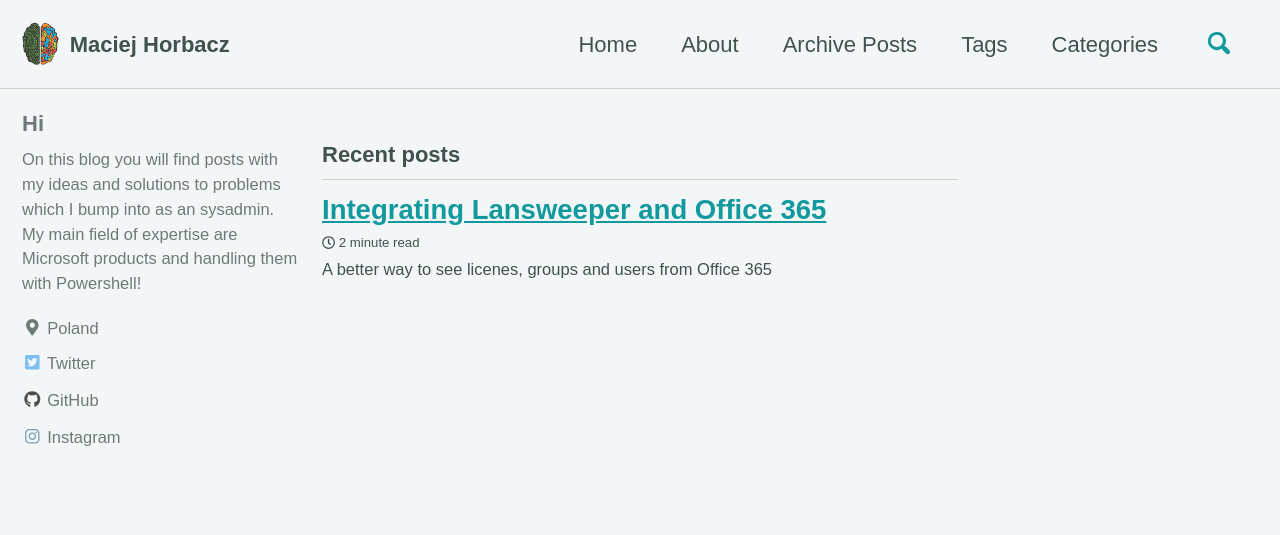
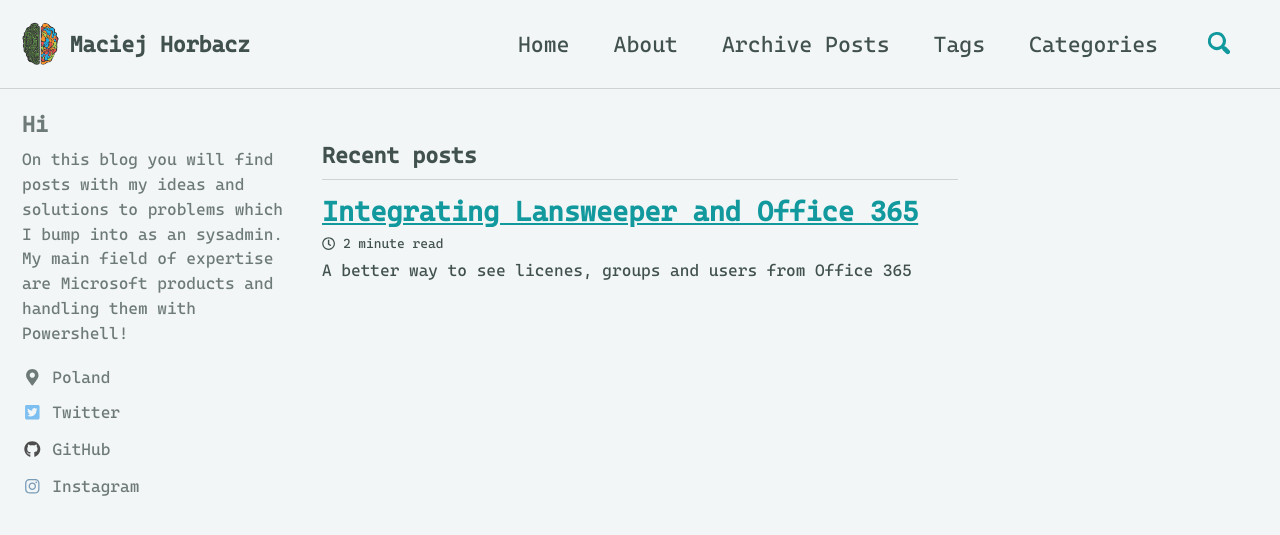
Before and after one commit to UniverseCitiz3n/UniverseCitiz3n.github.io, a Jekyll site: the page built from index.html, in a window 1280 px wide and 900 px high. Shown: the top 535 px of the window. Built offline with Jekyll 4.4.1, drawn with Linux system fonts in a browser that asks for light colours; cached includes are drawn as plain includes; nearby versions of some CDN libraries; the list of posts is cut into pages by our own code.

Commit message:
code must be

```diff
--- a/_sass/minimal-mistakes/_variables.scss
+++ b/_sass/minimal-mistakes/_variables.scss
@@ -14,7 +14,7 @@
 
 /* system typefaces */
 $serif: Georgia, Times, serif !default;
-$sans-serif: Cascadia, Arial, sans-serif !default;
+$sans-serif: "Cascadia Code", Arial, sans-serif !default;
 $monospace: Monaco, Consolas, "Lucida Console", monospace !default;
 
 /* sans serif typefaces */
```
